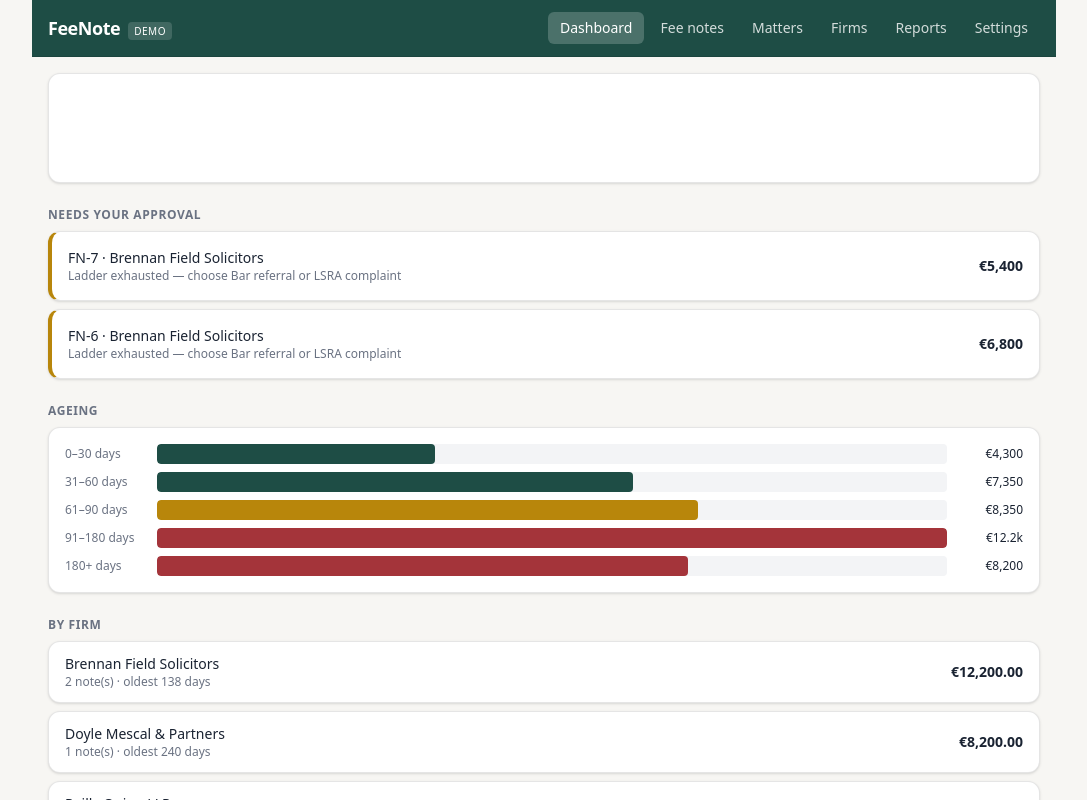
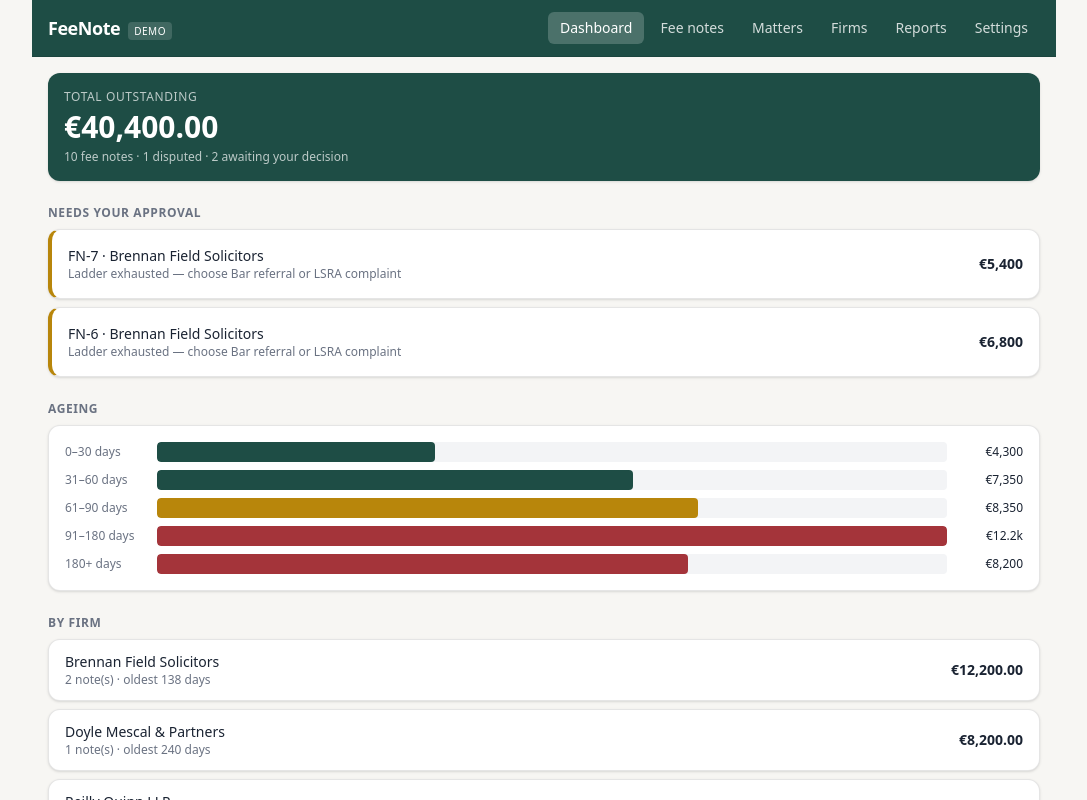
Before and after one commit to anhudawa/vite-react, a Next.js app: page / in a window 1280 px wide. Both pictures are taken after a click on the button "Or load the demo practice book". Shown: the top 800 px of the page, without its empty margins (96-1183 px from the left). Built offline with nearby package versions, Linux system fonts and the light colour scheme.

Commit message:
Fix invisible dashboard headline card
Card hard-codes bg-white; an appended bg-brand ties on specificity and
loses by stylesheet order, leaving white text on a white card. Render
the headline as its own element instead.

https://claude.ai/code/session_01AXk7mEK9T3XKzqeKD6sB5V

```diff
--- a/src/app/page.tsx
+++ b/src/app/page.tsx
@@ -66,8 +66,9 @@ export default function Dashboard() {
 
   return (
     <div className="space-y-1">
-      {/* Headline: one thumb, ten seconds, full picture */}
-      <Card className="bg-brand text-white">
+      {/* Headline: one thumb, ten seconds, full picture. Not a <Card> —
+          its bg-white would tie with bg-brand and win by stylesheet order. */}
+      <div className="rounded-xl bg-brand p-4 text-white shadow-sm">
         <p className="text-xs uppercase tracking-wider text-white/70">
           Total outstanding
         </p>
@@ -79,7 +80,7 @@ export default function Dashboard() {
           {disputed.length > 0 ? `${disputed.length} disputed · ` : ""}
           {queue.length} awaiting your decision
         </p>
-      </Card>
+      </div>
 
       {queue.length > 0 && (
         <>
```
